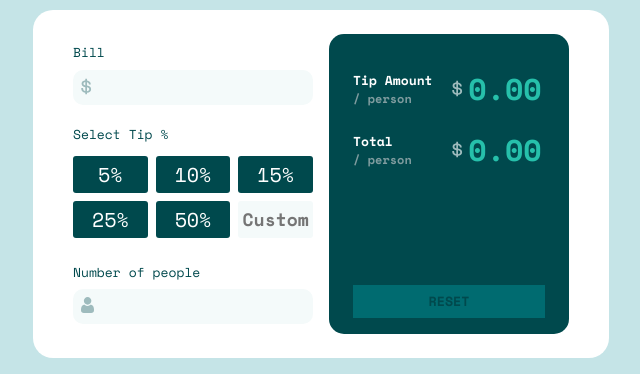
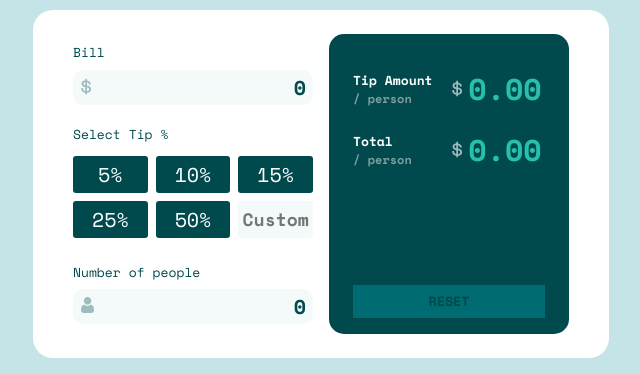
Before and after one commit to ripterdust/TipCalculator, a React (Create React App) app: page / in a window 1280 px wide. Shown: the part 269-643 px from the top of the page, without its empty margins (319-959 px from the left). Built offline with nearby package versions, Linux system fonts and the light colour scheme.

Commit message:
Guardando valor de los inputs

```diff
--- a/src/components/Options.js
+++ b/src/components/Options.js
@@ -1,9 +1,21 @@
-import React from 'react'
+import React, { useState } from 'react'
 import { Tip } from './Tip'
 import { DollarSvg } from './DollarSvg'
 
+export const Options = () => {
 
-export const Options = () => {
+    const [data, setData] = useState({
+        bill: 0,
+        people: 0
+    });
+
+
+    const hanldeInput = ({ target }) => {
+        setData({
+            ...data,
+            [target.name] : target.value
+        })
+    };
 
     return <>
            <div className="inputs bill">
@@ -11,7 +23,7 @@ export const Options = () => {
                     Bill
                 </span>
                 <div className="">
-                    <input type="text" name="bill" />
+                    <input type="text" name="bill" value={data.bill} onChange={hanldeInput} />
                     <DollarSvg />
                 </div>
             </div>
@@ -19,7 +31,7 @@ export const Options = () => {
             <div className="inputs people">
                 <span>Number of people</span>
                 <div className="">
-                    <input type="text" name='people' />
+                    <input type="text" name='people' value={data.people} onChange={hanldeInput} />
                     <svg xmlns="http://www.w3.org/2000/svg" width="13" height="16"><path fill="#9EBBBD" d="M9.573 7.729c.406 0 .784.07 1.126.209.342.14.639.33.881.569.232.227.438.503.614.82a5.1 5.1 0 01.407.949c.097.312.178.654.242 1.016.062.359.105.699.126 1.011.02.307.031.624.031.945 0 .836-.259 1.512-.768 2.01-.504.492-1.17.742-1.98.742H2.748c-.81 0-1.477-.25-1.98-.742C.259 14.76 0 14.084 0 13.248c0-.322.01-.64.032-.945.02-.312.063-.652.126-1.01.063-.363.144-.705.242-1.017.1-.323.238-.643.407-.948.176-.318.382-.594.613-.821.243-.238.54-.43.882-.57.342-.138.72-.208 1.125-.208.16 0 .313.067.61.265.183.123.397.264.636.421.204.134.48.259.822.372.333.11.671.167 1.005.167a3.19 3.19 0 001.006-.167c.341-.113.618-.238.822-.372l.636-.42c.296-.2.45-.266.61-.266zM6.598 0C7.63 0 8.522.38 9.252 1.129s1.1 1.666 1.1 2.724c0 1.06-.37 1.976-1.1 2.725-.73.75-1.623 1.13-2.654 1.13-1.03 0-1.924-.38-2.653-1.13-.73-.749-1.1-1.666-1.1-2.725 0-1.058.37-1.975 1.1-2.724C4.675.379 5.567 0 6.598 0z"/></svg>
                 </div>
             </div>
```
